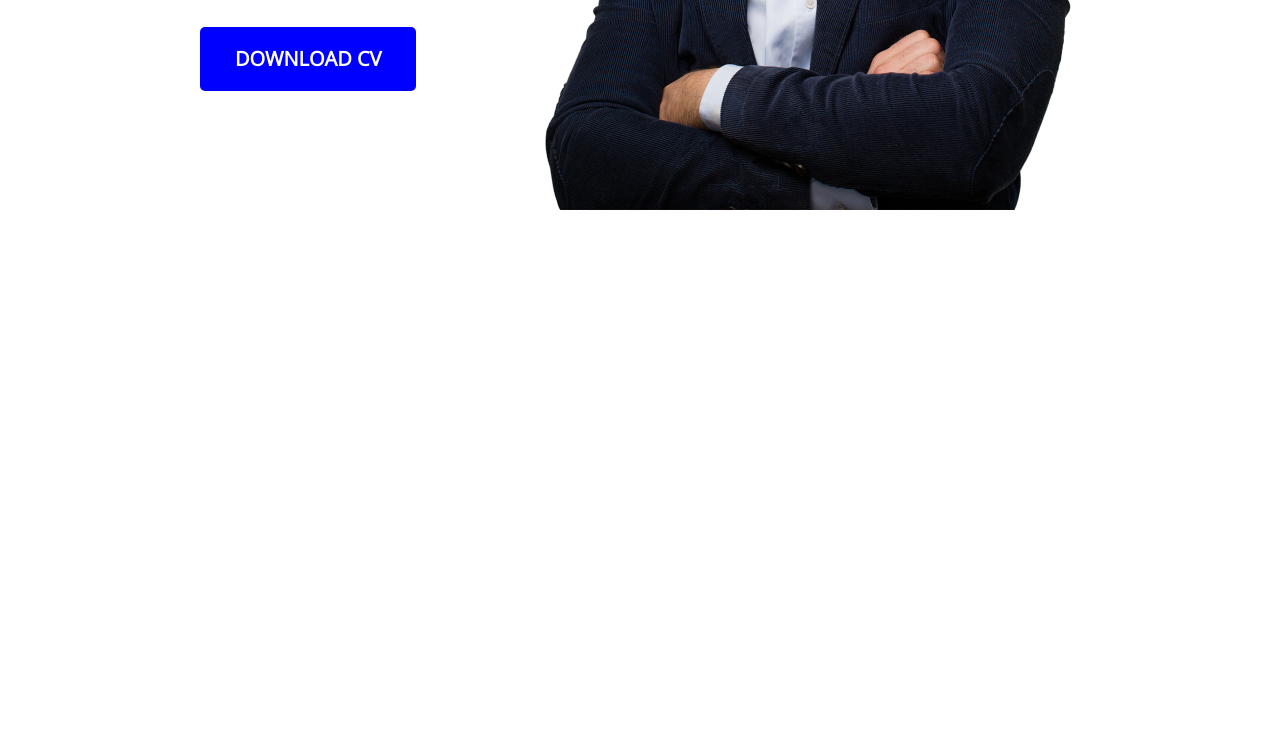
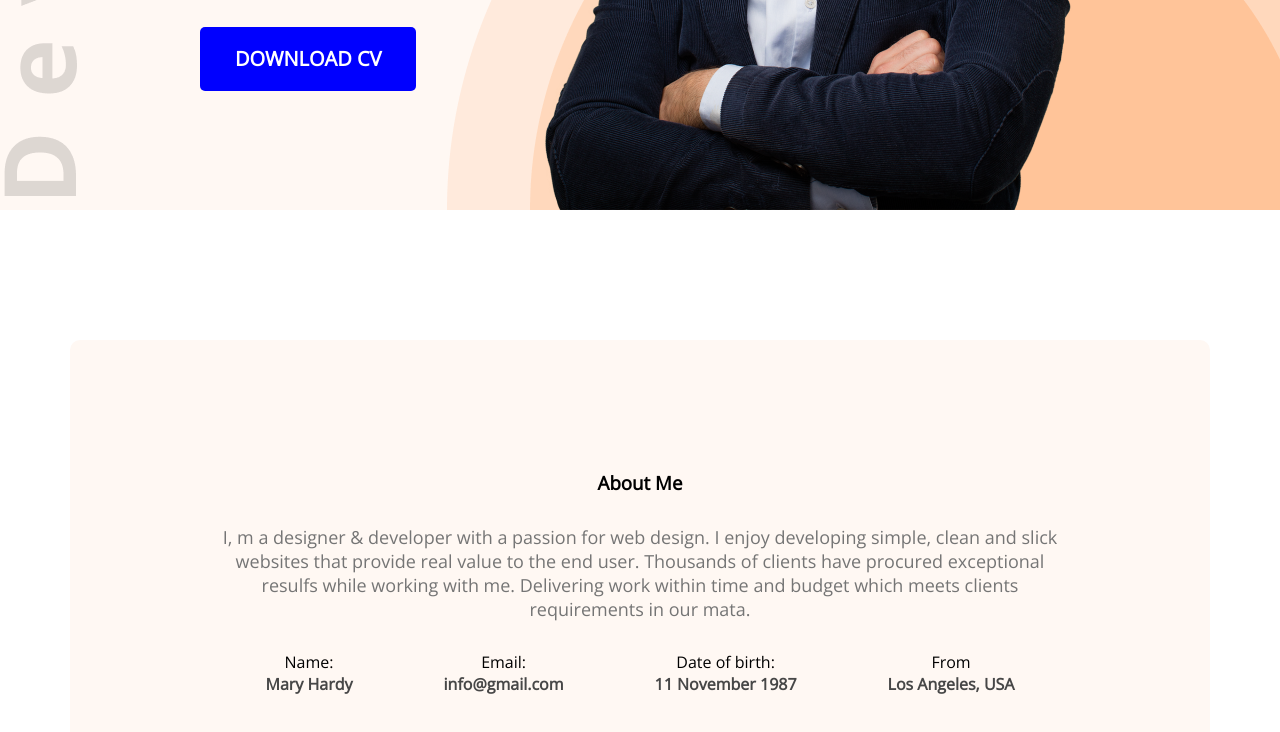
Before and after one commit to Rssakib/developer-portfolio, a plain HTML site: page index.html in a window 1280 px wide. Shown: the part 630-1362 px from the top of the page. Before the commit the page ends 840 px from the top, so only its background shows below. Drawn offline with nearby package versions, Linux system fonts and the light colour scheme.

Commit message:
new header

```diff
--- a/index.html
+++ b/index.html
@@ -11,7 +11,7 @@
 
 <body>
 
-    <header>
+    <header class="header">
         <nav>
             <h2 class="nav-title">Ra<span class="text-primary">i</span>han</h2>
             <ul>
@@ -27,13 +27,42 @@
             <div>
                 <h3 class="banner-sub-title">Hi, I am</h3>
                 <h2 class="banner-title">Mary Hardy</h2>
-                <p class="banner-description">Shot what able cold new see hold.Friendly as an betrayed formerly he. Morning because as to society behaved moments.</p>
+                <p class="banner-description">Shot what able cold new see hold.Friendly as an betrayed formerly he.
+                    Morning because as to society behaved moments.</p>
                 <button class="btn-primary">DOWNLOAD CV</button>
             </div>
             <img src="images/hardy.png" alt="">
         </div>
     </header>
 
+    <Main>
+        <section class="about">
+            <h3 class="section-title">About Me</h3>
+            <p class="section-description">I, m a designer & developer with a passion for web design. I enjoy developing simple, clean and slick websites that provide real value to the end user. Thousands of clients have procured exceptional resulfs while working with me. Delivering work within time and budget which meets clients requirements in our mata.</p>
+<div class="div-info">
+    <div class="about-info">
+        <p class="info-title">Name:</p>
+        <p class="info-description">Mary Hardy </p>
+    </div>
+    <div class="about-info">
+        <p class="info-title">Email:</p>
+        <p class="info-description">info@gmail.com</p>
+    </div>
+    <div class="about-info">
+        <p class="info-title">Date of birth:</p>
+        <p class="info-description">11 November 1987</p>
+    </div>
+    <div class="about-info">
+        <p class="info-title">From</p>
+        <p class="info-description">Los Angeles, USA</p>
+    </div>
+</div>
+        </section>
+    </Main>
+
+    <footer>
+
+    </footer>
 </body>
 
 </html>
--- a/style/portfolio.css
+++ b/style/portfolio.css
@@ -16,6 +16,13 @@
     background-color: blue;
 
 }
+.header{
+    background: #FFF8F3;
+    background-image: url('../images/header_bg.png'),url('../images/developer.png' );
+    background-repeat: no-repeat;
+    background-position:bottom right , left;
+}
+
 
 /* Header & Navigation Style */
 nav{
@@ -58,5 +65,52 @@ align-items: center;
     color:  #757575;
     margin-bottom: 30px;
 
+}
+/* Main */
+main{
+    max-width: 1140px;
+    margin: 0 auto;
+}
+
+/* About section style */
+
+.about{
+margin-top: 130px;
+background: #FFF8F3;
+border-radius: 10px;
+padding: 130px 150px;
+text-align: center;
 
 }
+
+.section-title{
+margin-bottom: 30px;
+
+}
+
+.section-description{
+    color: #757575 ;
+    font-size: 18px;
+    font-weight: 400;
+    margin-top: 30px;
+    text-align: center;
+    margin-bottom: 30px;
+}
+
+.div-info{
+    display: flex;
+    justify-content: space-around;
+}
+    .info-title{
+
+    }
+
+.about-info{
+
+}
+.info-description{
+    color: #474747;
+    font-weight: 700;
+
+;
+}
```
